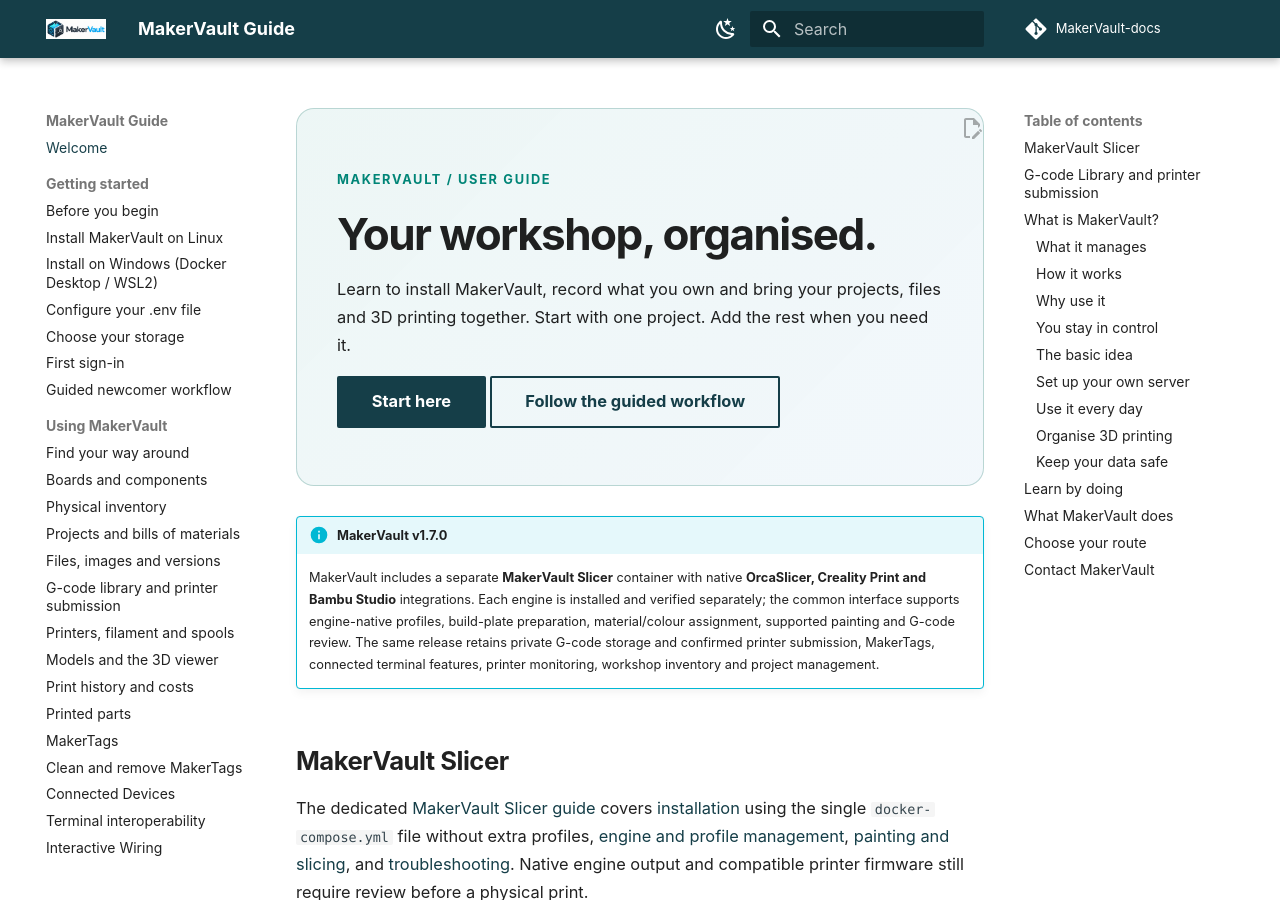
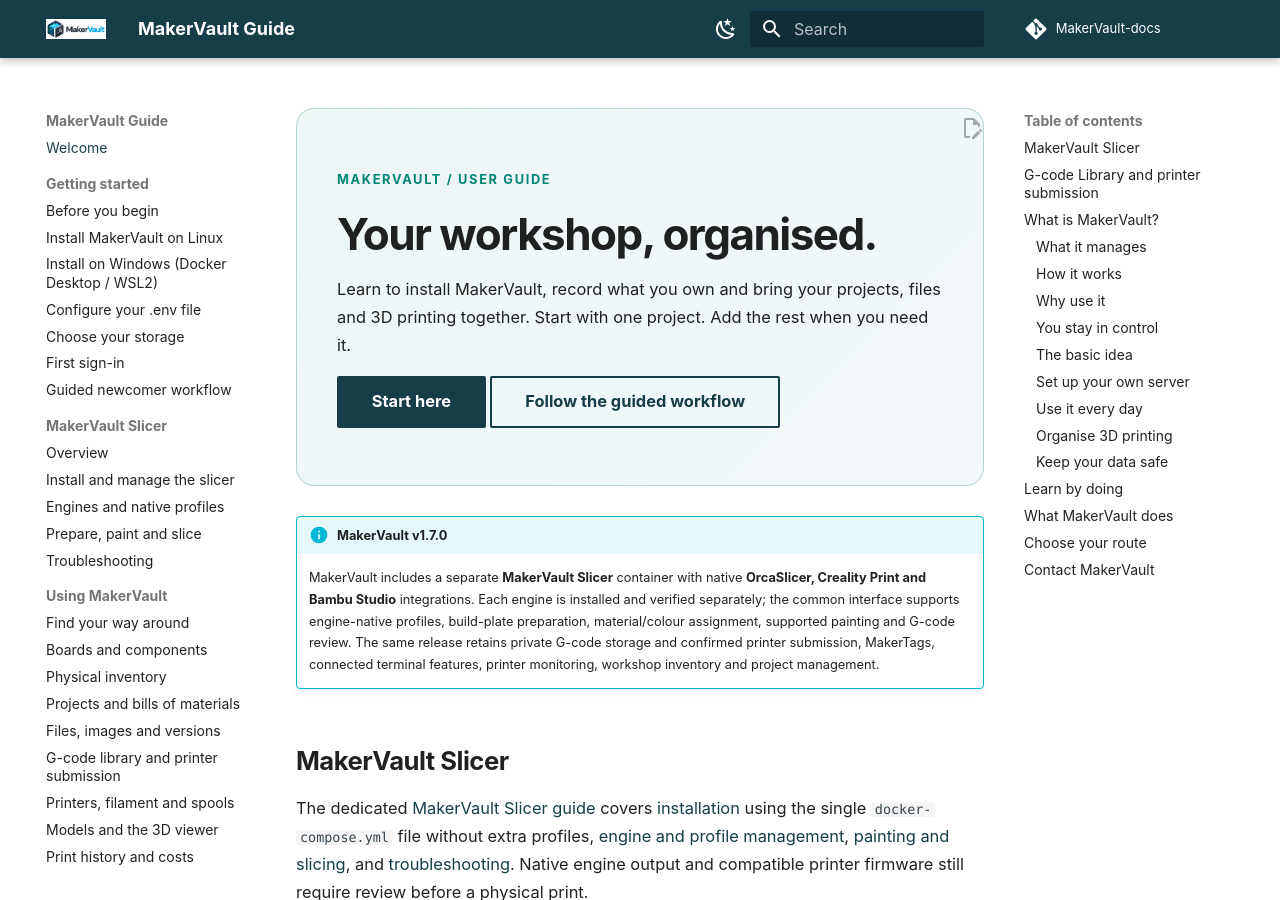
Before and after one commit to gavrd7/MakerVault-docs, an MkDocs documentation site: the page built from docs/guide/index.md, in a window 1280 px wide and 900 px high. Built offline with MkDocs 1.6.1 and Material for MkDocs 9.7.7, drawn with Linux system fonts in a browser that asks for light colours; comment, search, counter and statistics services are not loaded.

Commit message:
docs(nav): position dedicated slicer guidance beside Getting started

```diff
--- a/mkdocs.yml
+++ b/mkdocs.yml
@@ -65,6 +65,12 @@ nav:
       - Choose your storage: getting-started/storage.md
       - First sign-in: getting-started/first-sign-in.md
       - Guided newcomer workflow: getting-started/first-project.md
+  - MakerVault Slicer:
+      - Overview: slicer/index.md
+      - Install and manage the slicer: slicer/installation.md
+      - Engines and native profiles: slicer/engines.md
+      - Prepare, paint and slice: slicer/workbench.md
+      - Troubleshooting: slicer/troubleshooting.md
   - Using MakerVault:
       - Find your way around: using/navigation.md
       - Boards and components: using/catalogue.md
@@ -81,12 +87,6 @@ nav:
       - Connected Devices: using/connected-devices.md
       - Terminal interoperability: using/terminal-interoperability.md
       - Interactive Wiring: using/interactive-wiring.md
-  - MakerVault Slicer:
-      - Overview: slicer/index.md
-      - Install and manage the slicer: slicer/installation.md
-      - Engines and native profiles: slicer/engines.md
-      - Prepare, paint and slice: slicer/workbench.md
-      - Troubleshooting: slicer/troubleshooting.md
   - Optional integrations:
       - Spoolman: integrations/spoolman.md
       - Creality local & CFS: integrations/creality.md
```
